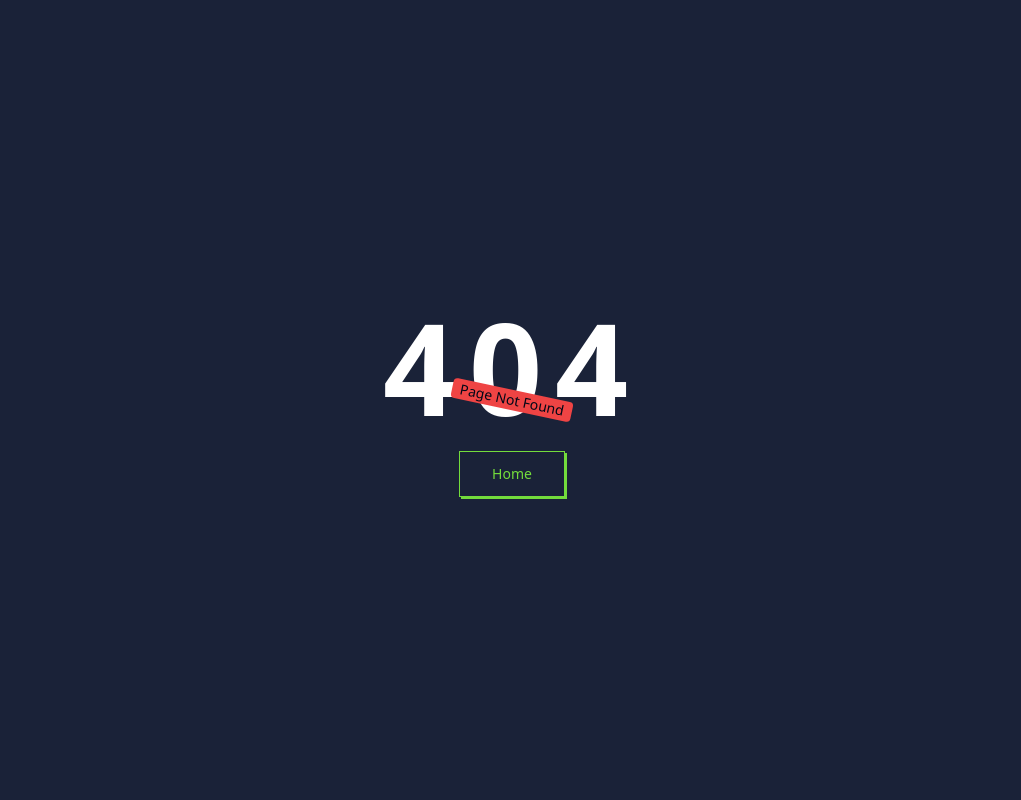
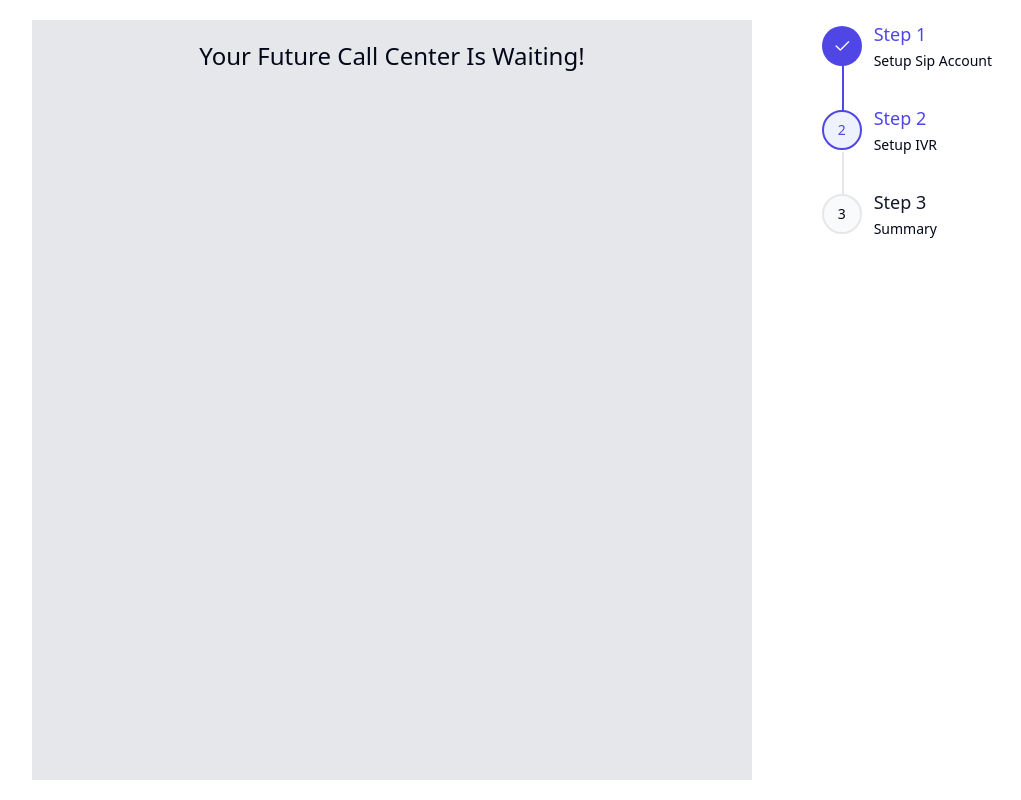
Before and after one commit to RizeKishimaro/callcenter-fe, a React (Vite) app: page /setup in a window 1280 px wide. Before the commit this address had no page. Shown: the whole page, without its empty margins (128-1149 px from the left). Built offline with nearby package versions, Linux system fonts and the light colour scheme.

Commit message:
feat/develop: setup

```diff
--- a/src/App.tsx
+++ b/src/App.tsx
@@ -8,12 +8,14 @@ import AdminHome from './pages/admin/AdminHome'
 import SupervisorHome from './pages/supervisor/SupervisorHome'
 import AgentHome from './pages/agent/AgentHome'
 import RecentCalls from './pages/agent/RecentCalls'
+import SetupHome from './setup/SetupHome'
 
 function App() {
   const userRole = 'admin'
   return (
     <div>
       <Routes>
+        <Route path="setup" element={<SetupHome />} />
         <Route path='/' element={<Home />} />
         <Route path='/dashboard' element={<DashboardLayout userRole={userRole} />} >
           <Route path='manage' element={<ProtectedRoute role={userRole} allowedRoles={['admin']} />} >
--- a/src/components/form/SignInForm.tsx
+++ b/src/components/form/SignInForm.tsx
@@ -61,7 +61,7 @@ const SignInForm = () => {
               <FormItem>
                 <FormLabel>Password</FormLabel>
                 <FormControl>
-                                    <Input placeholder='Enter your password here!' {...field} />
+                  <Input type='password' placeholder='Enter your password here!' {...field} />
                 </FormControl>
                 <FormMessage />
               </FormItem>
--- /dev/null
+++ b/src/setup/SetupHome.tsx
@@ -0,0 +1,50 @@
+import React from 'react'
+
+const SetupHome = () => {
+  return (
+    <div className='h-screen py-5'>
+      <div className='w-3/4 mx-auto flex h-full justify-between '>
+        <div className='bg-gray-200 h-full w-3/4 p-2 '>
+          <h3 className=' text-2xl mt-3 font-medium text-center'>Your Future Call Center Is Waiting!</h3>
+        </div>
+        <div className=''>
+          <ol className="overflow-hidden space-y-8">
+            <li className="relative flex-1 after:content-[''] after:w-0.5 after:h-full after:bg-indigo-600 after:inline-block after:absolute after:-bottom-11 after:left-4 lg:after:left-5">
+              <a href="https://pagedone.io/" className="flex items-center font-medium w-full">
+                <span className="w-8 h-8 bg-indigo-600 border-2 border-transparent rounded-full flex justify-center items-center mr-3 text-sm text-white lg:w-10 lg:h-10">
+                  <svg className="w-5 h-5 stroke-white" viewBox="0 0 24 24" fill="none" xmlns="http://www.w3.org/2000/svg">
+                    <path d="M5 12L9.28722 16.2923C9.62045 16.6259 9.78706 16.7927 9.99421 16.7928C10.2014 16.7929 10.3681 16.6262 10.7016 16.2929L20 7" stroke="currentColor" strokeWidth="1.6" strokeLinecap="round" strokeLinejoin="round" />
+                  </svg>
+                </span>
+                <div className="block">
+                  <h4 className="text-lg text-indigo-600">Step 1</h4>
+                  <span className="text-sm">Setup Sip Account</span>
+                </div>
+              </a>
+            </li>
+            <li className="relative flex-1 after:content-[''] after:w-0.5 after:h-full after:bg-gray-200 after:inline-block after:absolute after:-bottom-12 after:left-4 lg:after:left-5">
+              <a className="flex items-center font-medium w-full">
+                <span className="w-8 h-8 bg-indigo-50 border-2 border-indigo-600 rounded-full flex justify-center items-center mr-3 text-sm text-indigo-600 lg:w-10 lg:h-10">2</span>
+                <div className="block">
+                  <h4 className="text-lg text-indigo-600">Step 2</h4>
+                  <span className="text-sm">Setup IVR</span>
+                </div>
+              </a>
+            </li>
+            <li className="relative flex-1">
+              <a className="flex items-center font-medium w-full">
+                <span className="w-8 h-8 bg-gray-50 border-2 border-gray-200 rounded-full flex justify-center items-center mr-3 text-sm lg:w-10 lg:h-10">3</span>
+                <div className="block">
+                  <h4 className="text-lg text-gray-900">Step 3</h4>
+                  <span className="text-sm">Summary</span>
+                </div>
+              </a>
+            </li>
+          </ol>
+        </div>
+      </div>
+    </div>
+  )
+}
+
+export default SetupHome
```
Lines whose indentation alone changed are shown as unchanged.
